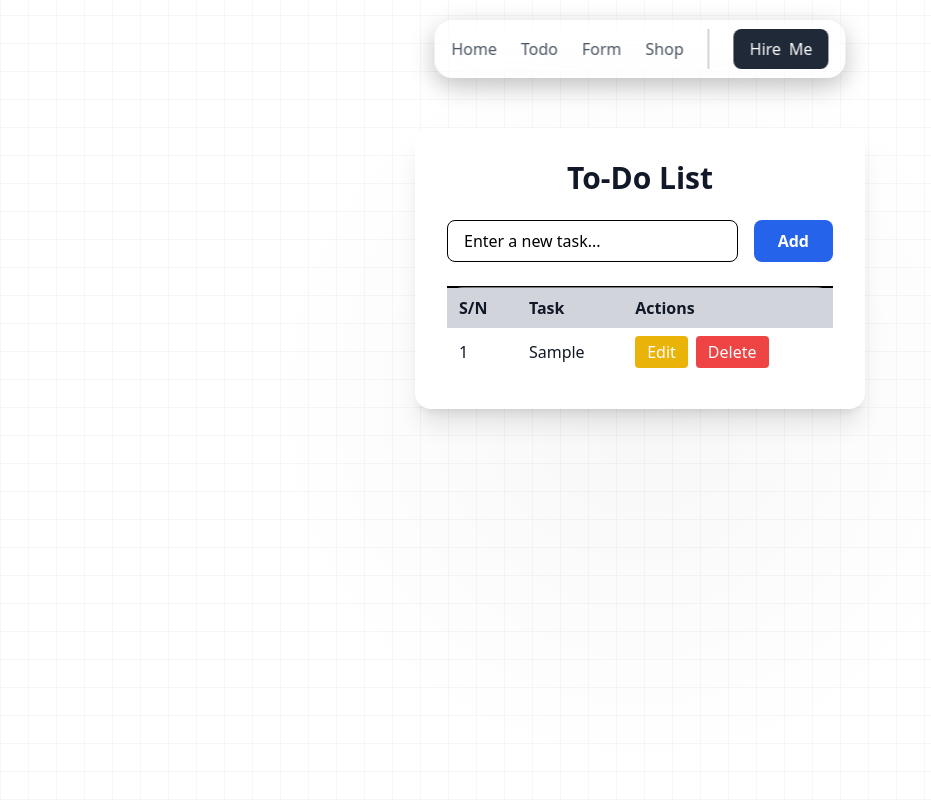
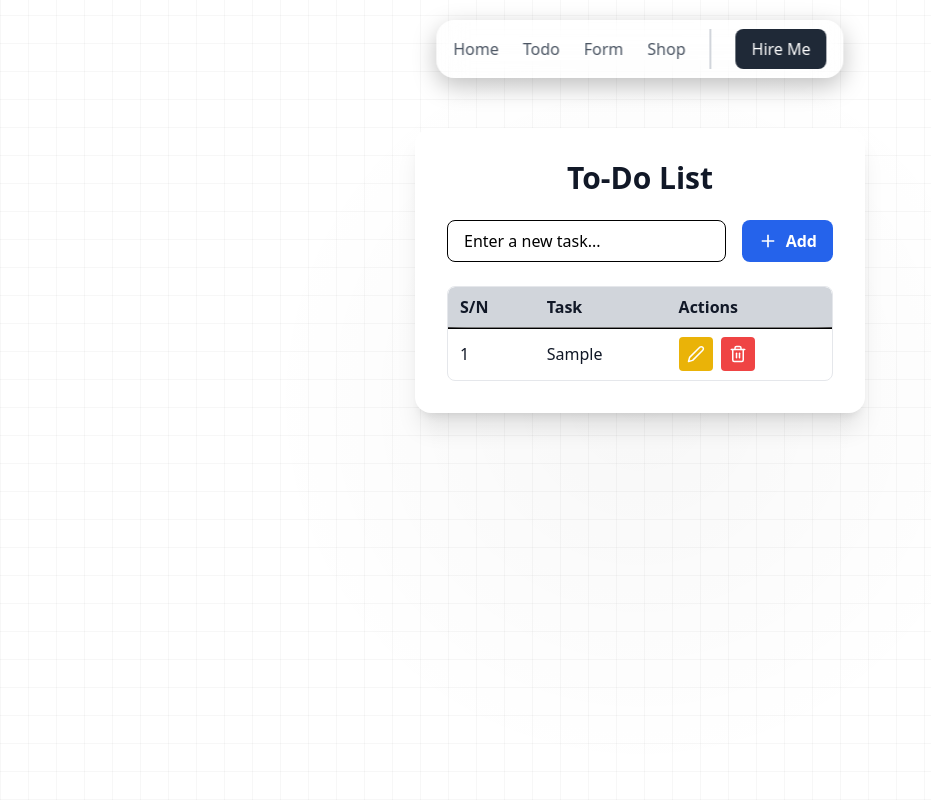
Before and after one commit to Obasky007/React-portfolio, a React (Vite) app: page /todo in a window 1280 px wide. Both pictures are taken after typing "Sample" into the empty fields and a click on the button "Add". Shown: the whole page, without its empty margins (0-931 px from the left). Built offline with nearby package versions, Linux system fonts and the light colour scheme.

Commit message:
fixed links

```diff
--- a/src/Components/Header.jsx
+++ b/src/Components/Header.jsx
@@ -5,33 +5,45 @@ const Header = () => {
   return (
     <header className="fixed top-5 left-1/2 -translate-x-1/2 z-50">
       <div className="animate-[popDown_0.5s_ease-out]">
-
-        <div className="glass-nav z-50 px-4 py-2 flex flex-wrap items-center justify-center gap-5 md:gap-10">
+        <div className="glass-nav z-50 md:z-50 px-4 py-2 flex flex-wrap items-center justify-center gap-5 md:gap-10">
           <nav className="flex items-center md:gap-6 gap-3">
-            <Link to="/" className="font-medium text-gray-600 hover:text-gray-950">
+            <Link
+              to="/"
+              className="font-medium text-gray-600 hover:text-gray-950"
+            >
               Home
             </Link>
 
-            <Link to="/todo" className="font-medium text-gray-600 hover:text-gray-950">
+            <Link
+              to="/todo"
+              className="font-medium text-gray-600 hover:text-gray-950"
+            >
               Todo
             </Link>
 
-            <Link to="/form" className="font-medium text-gray-600 hover:text-gray-950">
+            <Link
+              to="/form"
+              className="font-medium text-gray-600 hover:text-gray-950"
+            >
               Form
             </Link>
 
-            <Link to="/shop" className="font-medium text-gray-600 hover:text-gray-950">
+            <Link
+              to="/shop"
+              className="font-medium text-gray-600 hover:text-gray-950"
+            >
               Shop
             </Link>
 
             <span className="bg-gray-300 w-0.5 h-10"></span>
-
-            <a className="flex items-center justify-center gap-2 px-4 py-2 bg-gray-800 text-white rounded-lg hover:bg-gray-700">
-              Hire <span className="hidden md:block lg:block">Me</span>
-            </a>
+            <Link
+              to="/form"
+              className="px-4 py-2 bg-gray-800 text-white rounded-lg hover:bg-gray-700 inline-block cursor-pointer transition"
+            >
+              Hire Me
+            </Link>
           </nav>
         </div>
-
       </div>
     </header>
   );
--- a/src/Pages/Shop.jsx
+++ b/src/Pages/Shop.jsx
@@ -68,7 +68,7 @@ const Shop = () => {
           {showForm && (
             <form
               onSubmit={handleSubmit}
-              className="glass-nav w-full sm:w-fit m-auto p-6 sm:p-10 mx-4"
+              className="glass-nav w-full sm:w-[500px] max-w-md mx-auto my-6 p-6 sm:p-10"
             >
               <div className="flex flex-col gap-5">
                 <div className="flex flex-col">
--- a/src/Pages/Todo.jsx
+++ b/src/Pages/Todo.jsx
@@ -1,6 +1,8 @@
 import React, { useState } from "react";
 import Header from "../Components/Header";
 import { TbMoodBoy } from "react-icons/tb";
+import { FiEdit2, FiTrash2 } from "react-icons/fi";
+import { IoMdAdd } from "react-icons/io";
 
 const Todo = () => {
   const [tasks, setTasks] = useState([]);
@@ -16,6 +18,12 @@ const Todo = () => {
     if (confirm(`Are you sure you want to delete task ${pos + 1}?`)) {
       const newList = tasks.filter((_, index) => index !== pos);
       setTasks(newList);
+    }
+  };
+
+  const handleKeyPress = (e) => {
+    if (e.key === "Enter") {
+      addTask();
     }
   };
 
@@ -47,19 +55,21 @@ const Todo = () => {
               placeholder="Enter a new task..."
               value={taskName}
               onChange={(e) => setTaskName(e.target.value)}
+              onKeyPress={handleKeyPress}
               className="flex-1 px-4 py-2 rounded-lg border border-black backdrop-blur-sm bg-white/10 text-black placeholder-black"
             />
             <button
               onClick={addTask}
-              className="px-6 py-2 rounded-lg bg-blue-600 hover:bg-blue-700 text-white font-semibold transition"
+              className="px-4 py-2 rounded-lg bg-blue-600 hover:bg-blue-700 text-white font-semibold transition flex items-center gap-2"
             >
+              <IoMdAdd size={20} />
               Add
             </button>
           </div>
 
-          <div className="overflow-x-auto">
+          <div className="max-h-[300px] overflow-y-auto rounded-lg border border-gray-200">
             <table className="w-full table-auto text-left border-collapse">
-              <thead className="bg-gray-300 rounded-t-2xl backdrop-blur-md border-t-2 border-black">
+              <thead className="bg-gray-300 sticky top-0 backdrop-blur-md border-b-2 border-black">
                 <tr>
                   <th className="py-2 px-3 text-sm md:text-base">S/N</th>
                   <th className="py-2 px-3 text-sm md:text-base">Task</th>
@@ -77,15 +87,17 @@ const Todo = () => {
                     <td className="py-2 px-3 flex gap-2">
                       <button
                         onClick={() => editTask(index)}
-                        className="px-3 py-1 bg-yellow-500 hover:bg-yellow-600 text-white rounded transition"
+                        className="p-2 bg-yellow-500 hover:bg-yellow-600 text-white rounded transition"
+                        title="Edit task"
                       >
-                        Edit
+                        <FiEdit2 size={18} />
                       </button>
                       <button
                         onClick={() => deleteTask(index)}
-                        className="px-3 py-1 bg-red-500 hover:bg-red-600 text-white rounded transition"
+                        className="p-2 bg-red-500 hover:bg-red-600 text-white rounded transition"
+                        title="Delete task"
                       >
-                        Delete
+                        <FiTrash2 size={18} />
                       </button>
                     </td>
                   </tr>
```
